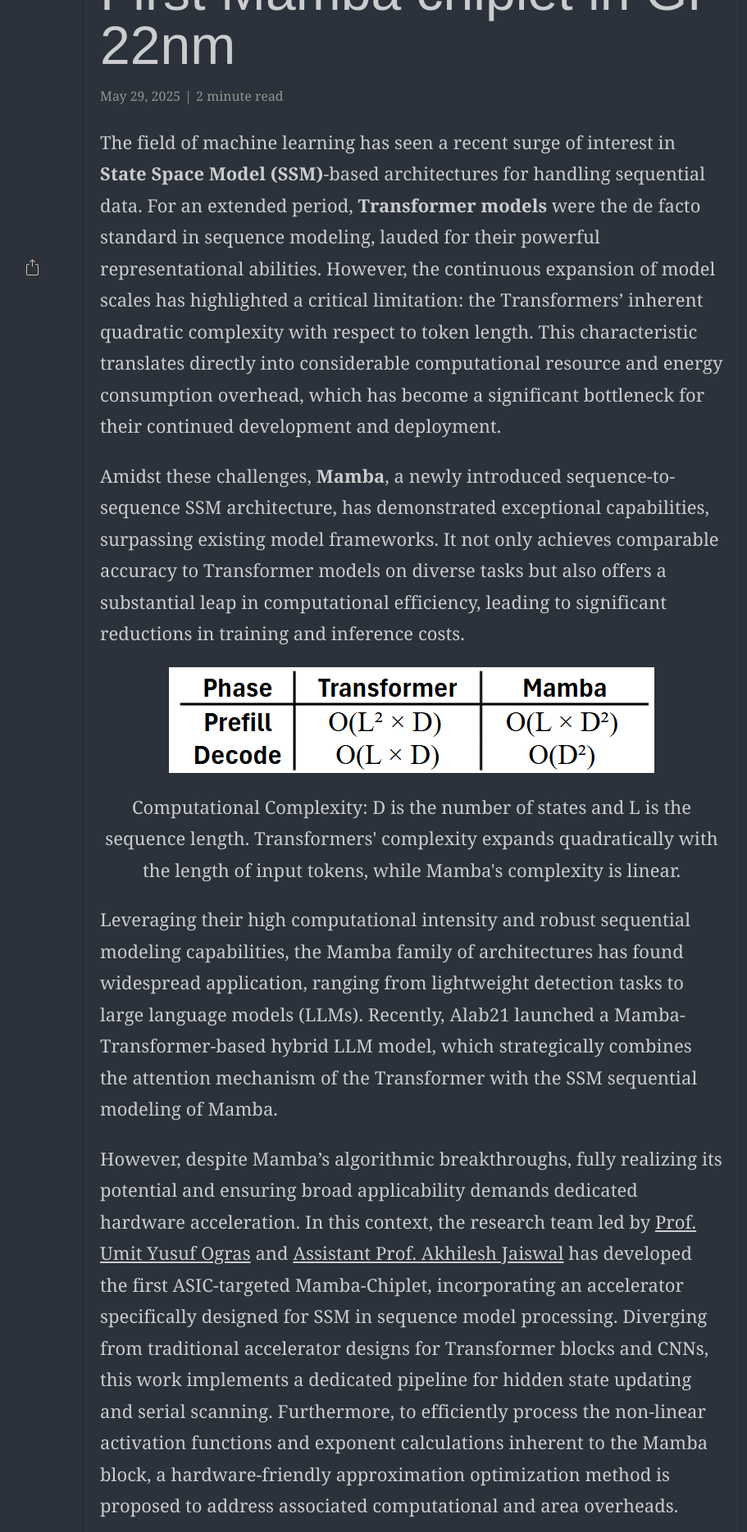
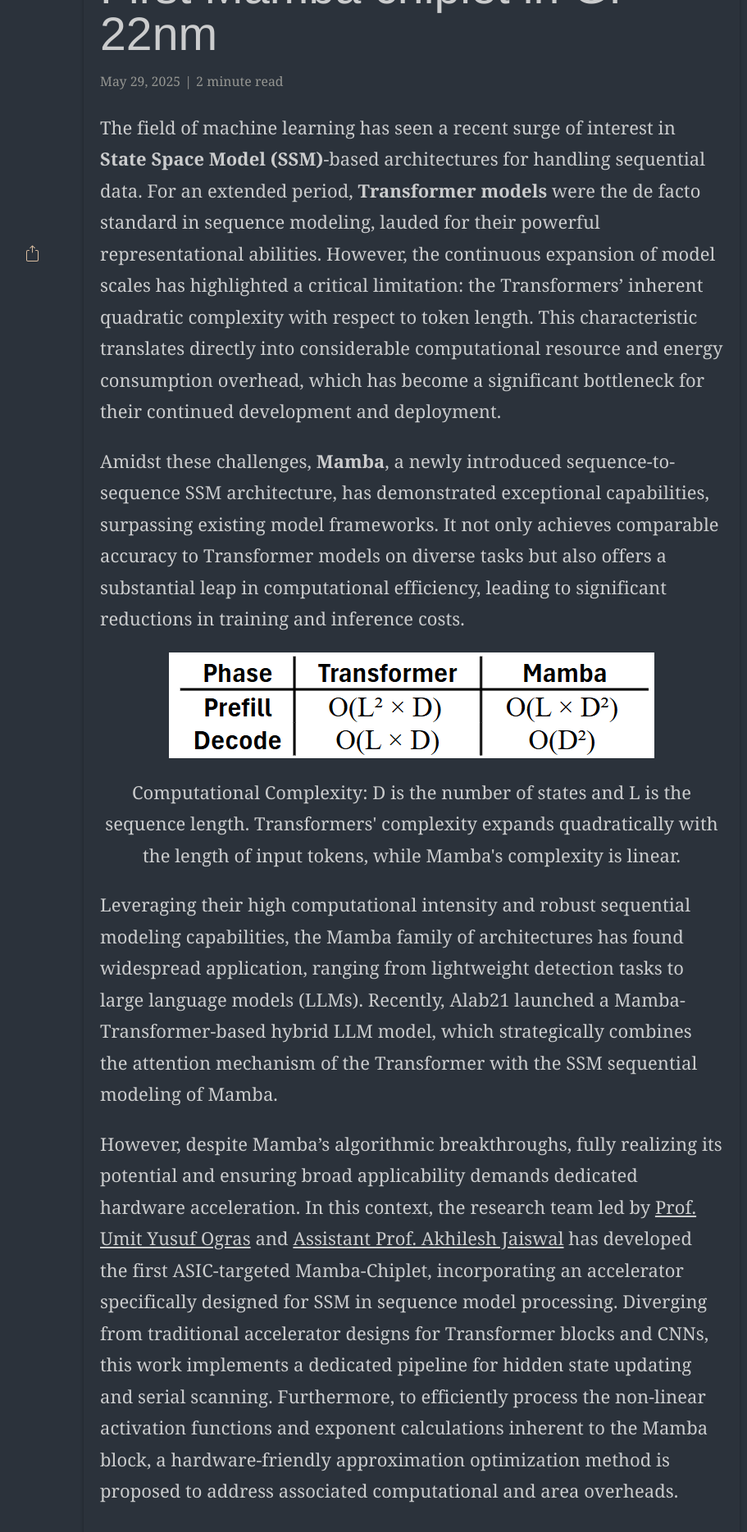
Before and after one commit to echip-from-elab/echip-from-elab.github.io, a Jekyll site: the page built from _posts/2021-03-24-starting-the-adventure.md, in a window 1280 px wide. Shown: the part 651-2520 px from the top of the page at 82% size, without its empty margins (138-1049 px from the left). Built offline with Jekyll 4.4.1, drawn with Linux system fonts in a browser that asks for light colours; some web fonts are replaced.

Commit message:
picture and text

```diff
--- a/assets/css/main.css
+++ b/assets/css/main.css
@@ -1489,7 +1489,7 @@ img + small, img + br + small {
 }
 .header-page h1 {
   font-weight: var(--font2-regular);
-  font-size: 3rem;
+  font-size: 2.6rem;
   text-align: left;
   margin: 0 0 10px;
   color: var(--text)
```
